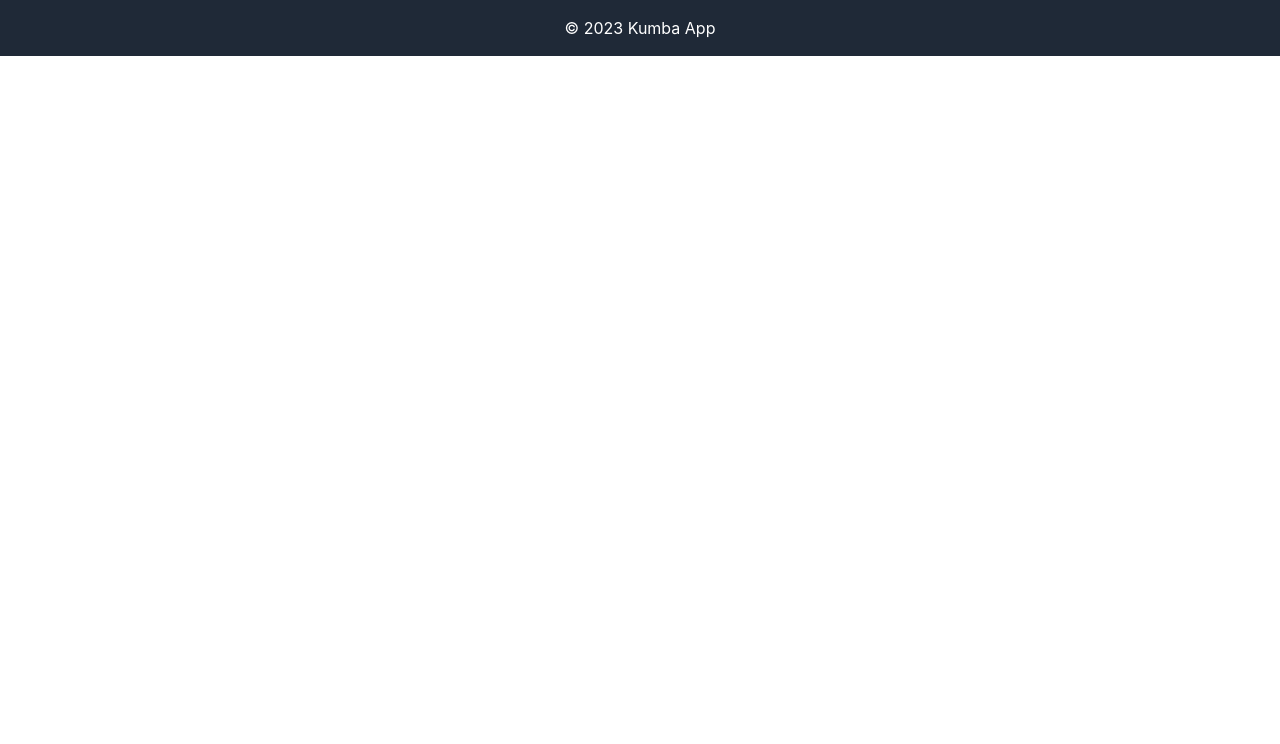
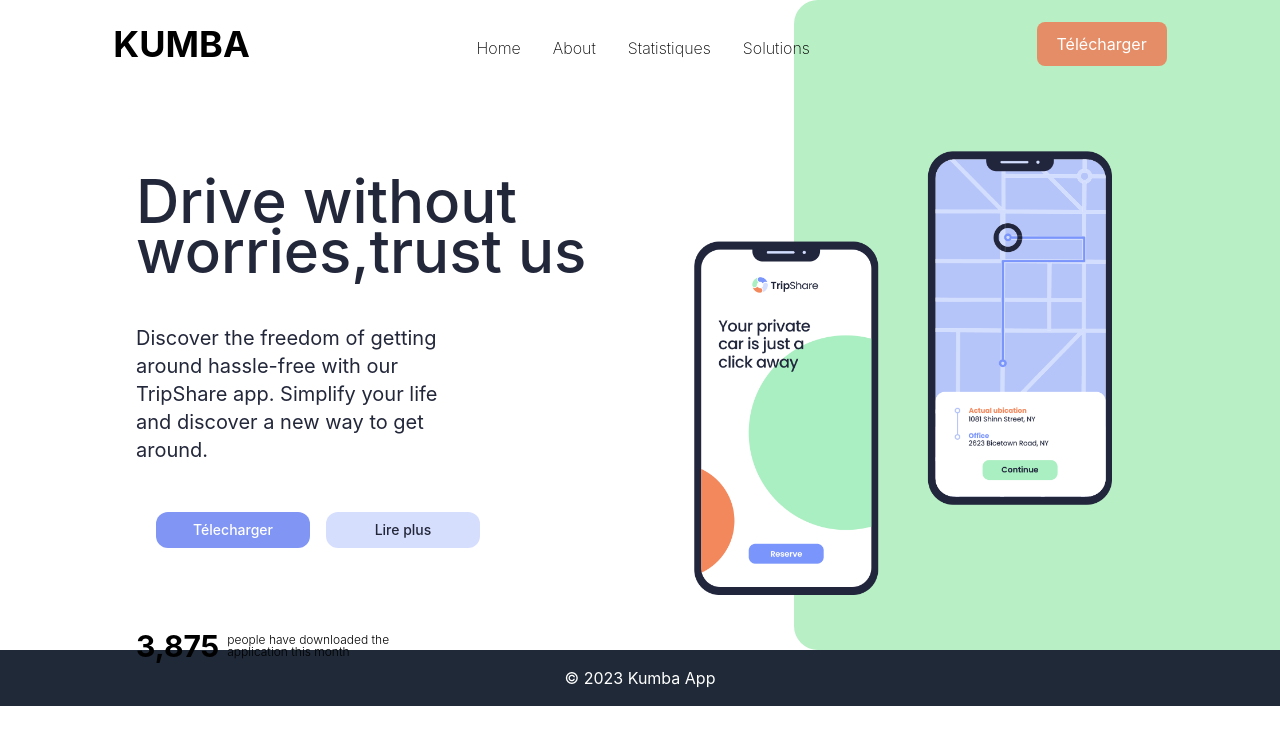
Before and after one commit to NorlanCoder/kumba-landing, a React (Create React App) app: page / in a window 1280 px wide. Shown: the top 744 px of the page. Built offline with nearby package versions, Linux system fonts and the light colour scheme.

Commit message:
add header section

```diff
--- a/src/App.jsx
+++ b/src/App.jsx
@@ -1,10 +1,12 @@
 import logo from './logo.svg';
 import './App.css';
 import Footer from './components/Footer.jsx';
+import Header from './components/Header.jsx';
 
 function App() {
   return (
     <div className="App">
+      <Header/>
       <Footer/>
     </div>
   );
--- /dev/null
+++ b/src/components/Header.jsx
@@ -0,0 +1,64 @@
+import img1 from '../img-phone-1.png'
+
+
+// navbar component
+function Navbar(){
+    return <>
+        <div className="navbar w-full mt-6 flex items-center justify-around">
+            <div className="logo z-20">
+                <h1 className="text-4xl font-bold">KUMBA</h1>
+            </div>
+            <div className="menu z-20  mt-2">
+                <ul className="flex font-extralight gap-x-8">
+                    <li>Home</li>
+                    <li>About</li>
+                    <li>Statistiques</li>
+                    <li>Solutions</li>
+                </ul>
+            </div>
+            <div className="download-button z-20">
+                <a href="#" className="h-12 px-5 py-3 text-md font-md mx-auto rounded-lg bg-[#e58d66] text-white">Télécharger</a>
+            </div>
+        </div>
+    </>
+}
+
+
+// Header component
+function Header(){
+    return <>
+    <div className="header">
+        <div className=""><Navbar/></div>
+
+        <div className="w-full h-[650px] -mt-16 bg-white flex">
+            <div className="flex justify-between px-10 mt-24">
+                <div className="text-content w-[50%] mt-20 ml-24">
+                    <h1 className="text-[60px] font-[500] antialiased text-[#23273a] leading-[50px]">Drive without
+                    <br/> <span className="text-[#23273a]">worries,trust us</span></h1>
+
+                    <h1 className='text-xl font-normal text-[#23273a] tracking-normal mt-12 my-4 md:mr-52 mr-32'>Discover the freedom of getting around hassle-free with our TripShare app.
+                        Simplify your life and discover a new way to get around.
+                    </h1>
+                    <div className="buttons flex mx-5 mt-12 gap-x-4">
+                        <div className="download inline rounded-xl w-[154px] text-white text-center py-2 bg-[#8095f4] text-sm font-medium">Télecharger</div>
+                        <div className="download inline rounded-xl  w-[154px] h-[36px] text-center py-2 bg-[#d6defe] text-[#23273a] text-sm font-medium">Lire plus</div>
+                    </div>
+
+                    <div className="stats flex items-center mt-20">
+                        <h1 className="number text-3xl font-bold">3,875</h1>
+                        <p className="text text-xs ml-2 font-light leading-3 ">people have downloaded the
+                        <span className='block'>application this month</span>  </p>
+                    </div>
+                </div>
+                <div className="img z-10 w-[45%] flex mr-[8%] px-8 justify-center items-center mt-0">
+                    <img src={img1} className='w-[730px]' alt="" srcset="" />
+                </div>
+            </div>
+            <div className="absolute z-0 right-shape rounded-l-3xl w-[38%] h-[650px] right-0 bg-[#b8efc4]"></div>
+        </div>
+
+    </div>
+    </>
+}
+
+export default Header;
--- a/src/components/header.js
+++ /dev/null
@@ -1,7 +0,0 @@
-
-// Header component
-function Header(){
-    return <h1 className="text-4xl text-blue-400">Hello word</h1>
-}
-
-export default Header;
```
Also changed, not shown: src/img-phone-1.png (added).
